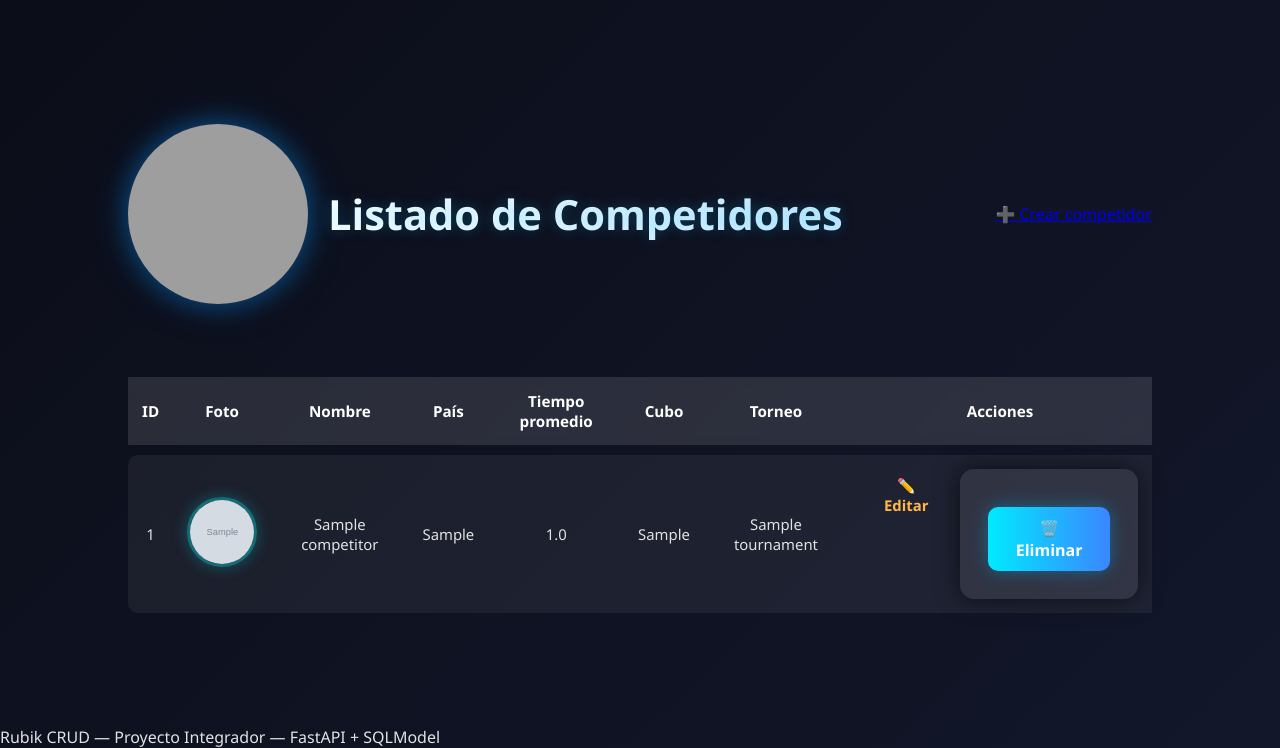
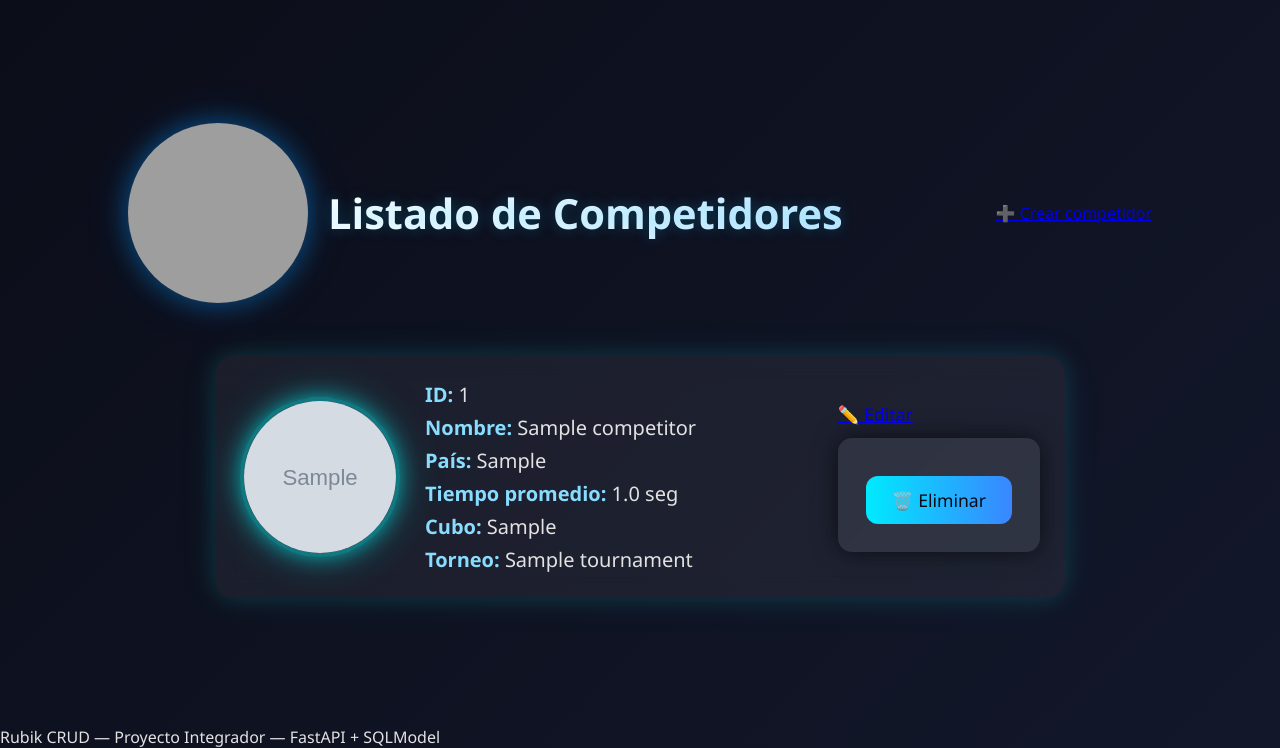
Before and after one commit to Daniel1287946546/rubik_crud, a FastAPI app: page /competitors/ in a window 1280 px wide. Shown: the part 52-800 px from the top of the page. Run offline with FastAPI, Linux system fonts and the light colour scheme; tables that the repository leaves empty hold one stand-in row (values such as "Sample post"); grey boxes marked "Sample" are stand-in pictures; grey boxes are pictures that could not be loaded.

Commit message:
Css competidor, limpio

```diff
--- a/static/css/style.css
+++ b/static/css/style.css
@@ -1,3 +1,6 @@
+/* ================================
+   GLOBAL RESET Y CONFIGURACIÓN
+================================ */
 * {
     margin: 0;
     padding: 0;
@@ -13,6 +16,9 @@ body {
     flex-direction: column;
 }
 
+/* ================================
+   HEADER Y NAVEGACIÓN
+================================ */
 header {
     background: rgba(255,255,255,0.06);
     backdrop-filter: blur(8px);
@@ -39,6 +45,9 @@ nav a:hover {
     text-shadow: 0 0 8px #00eaff;
 }
 
+/* ================================
+   SECCIÓN PRINCIPAL
+================================ */
 main {
     width: 80%;
     margin: auto;
@@ -48,6 +57,9 @@ main {
     align-items: center;
 }
 
+/* ================================
+   HOME
+================================ */
 .home-title {
     font-size: 4rem;
     font-weight: 900;
@@ -106,6 +118,9 @@ main {
     font-weight: 600;
 }
 
+/* ================================
+   FORMULARIOS
+================================ */
 form {
     background: rgba(255,255,255,0.08);
     padding: 28px;
@@ -136,6 +151,7 @@ input:focus, select:focus {
     box-shadow: 0 0 6px #00eaff;
 }
 
+/* BOTONES */
 button {
     padding: 10px;
     background: linear-gradient(90deg, #00eaff, #3a86ff);
@@ -153,7 +169,9 @@ button:hover {
     transform: translateY(-2px);
 }
 
-/* HEADER DE SECCIONES */
+/* ================================
+   PAGE HEADERS
+================================ */
 .page-header {
     width: 100%;
     display: flex;
@@ -177,7 +195,7 @@ button:hover {
     text-shadow: 0px 0px 14px rgba(0,200,255,.25);
 }
 
-/* ICONOS DE LISTAS */
+/* ICONOS */
 .side-icon {
     width: 180px;
     height: 180px;
@@ -191,96 +209,87 @@ button:hover {
         0 0 45px rgba(0,150,255,.2);
 }
 
-/* TABLA GENERAL */
-.table-rubik {
+/* ================================
+   NUEVO DISEÑO — TARJETAS DE COMPETIDORES
+================================ */
+
+.competitor-card {
     width: 100%;
-    margin-top: 35px;
-    border-collapse: separate;
-    border-spacing: 0 10px;
+    max-width: 850px;
+    margin: 25px auto;
+    padding: 25px;
+    background: rgba(255, 255, 255, 0.06);
+    border-radius: 18px;
+    backdrop-filter: blur(12px);
+    box-shadow:
+        0 0 20px rgba(0,255,255,.12),
+        0 0 40px rgba(0,255,255,.08);
+    display: flex;
+    align-items: center;
+    gap: 25px;
+    transition: 0.3s;
 }
 
-.table-rubik thead tr {
-    background: rgba(255,255,255,0.12);
-    backdrop-filter: blur(4px);
+.competitor-card:hover {
+    transform: translateY(-4px);
+    box-shadow:
+        0 0 30px rgba(0,255,255,.2),
+        0 0 60px rgba(0,255,255,.15);
 }
 
-.table-rubik th {
-    padding: 14px;
-    text-align: center;
-    font-size: .95rem;
-    font-weight: 600;
-    color: #fff;
+.competitor-photo {
+    width: 160px;
+    height: 160px;
+    border-radius: 50%;
+    object-fit: cover;
+    border: 4px solid rgba(0,255,255,.4);
+    box-shadow:
+        0 0 20px rgba(0,255,255,.5),
+        0 0 45px rgba(0,255,255,.25);
 }
 
-.table-rubik tbody tr {
-    background: rgba(255,255,255,0.06);
-    transition: .25s;
-    border-radius: 8px;
+.card-info {
+    flex: 1;
+    display: flex;
+    flex-direction: column;
+    gap: 6px;
+    font-size: 1.25rem;
 }
 
-.table-rubik tbody tr:hover {
-    background: rgba(0,255,255,0.14);
+.card-info strong {
+    color: #88ddff;
+    font-weight: 700;
 }
 
-.table-rubik td {
-    padding: 14px;
-    text-align: center;
-    font-size: .93rem;
+/* ACCIONES */
+.card-actions {
+    display: flex;
+    flex-direction: column;
+    gap: 12px;
 }
 
-/* BORDES */
-.table-rubik tbody tr td:first-child {
-    border-radius: 10px 0 0 10px;
+.card-actions .btn-edit {
+    font-size: 1.1rem;
 }
 
-.table-rubik tbody tr td:last-child {
-    border-radius: 0 10px 10px 0;
+.card-actions .btn-delete {
+    padding: 12px 26px;
+    font-size: 1.1rem;
+    border-radius: 12px;
 }
 
-/* BOTONES */
-.actions {
-    display: flex;
-    justify-content: center;
-    gap: 10px;
-}
-
-.btn-edit {
-    padding: 6px 14px;
-    color: #ffb74a;
-    font-weight: 600;
-    text-decoration: none;
-    border-radius: 6px;
-}
-
-.btn-edit:hover {
-    color: #ffd18b;
-    text-shadow: 0 0 8px rgba(255,200,100,.5);
-}
-
-.btn-delete {
-    padding: 10px 22px;
-    border: none;
-    color: #fff;
-    background: linear-gradient(90deg, #00eaff, #3a86ff);
-    border-radius: 10px;
-    font-weight: 600;
-    cursor: pointer;
-    box-shadow: 0 0 18px rgba(0,180,255,.4);
-    transition: .3s;
-}
-
-.btn-delete:hover {
-    transform: scale(1.03);
-}
-
-/* NO DATA */
+/* ================================
+   NO DATA
+================================ */
 .empty-msg {
     margin-top: 25px;
     opacity: .7;
     font-size: 1.05rem;
 }
 
-/* RESPONSIVE */
+/* ================================
+   RESPONSIVE
+================================ */
 @media(max-width: 720px) {
     main {
         width: 92%;
@@ -299,4 +308,17 @@ button:hover {
         width: 120px;
         height: 120px;
     }
+
+    /* TARJETAS RESPONSIVE */
+    .competitor-card {
+        flex-direction: column;
+        text-align: center;
+        padding: 20px;
+    }
+
+    .card-actions {
+        flex-direction: row;
+        justify-content: center;
+        gap: 16px;
+    }
 }
--- a/templates/competitor_list.html
+++ b/templates/competitor_list.html
@@ -18,65 +18,51 @@
     <a href="/competitors/new" class="btn-box-create">➕ Crear competidor</a>
 </div>
 
+
 {% if competitors %}
-<table class="table-rubik">
 
-    <thead>
-        <tr>
-            <th>ID</th>
-            <th>Foto</th>
-            <th>Nombre</th>
-            <th>País</th>
-            <th>Tiempo promedio</th>
-            <th>Cubo</th>
-            <th>Torneo</th>
-            <th>Acciones</th>
-        </tr>
-    </thead>
+    {% for c in competitors %}
+    <div class="competitor-card">
 
-    <tbody>
-        {% for c in competitors %}
-        <tr>
-            <td>{{ c.id }}</td>
+        <!-- FOTO DEL COMPETIDOR -->
+        {% if c.image_url %}
+            <img src="{{ c.image_url }}" class="competitor-photo">
+        {% else %}
+            <div class="competitor-photo"
+                 style="display:flex;justify-content:center;align-items:center;font-size:3rem;opacity:.3;">
+                 📷
+            </div>
+        {% endif %}
 
-            <td>
-                {% if c.image_url %}
-                    <img src="{{ c.image_url }}"
-                         style="
-                            width: 70px;
-                            height: 70px;
-                            border-radius: 50%;
-                            object-fit: cover;
-                            border: 3px solid rgba(0,255,255,.35);
-                            box-shadow: 0 0 16px rgba(0,255,255,.25);
-                         ">
-                {% else %}
-                    <span style="opacity: .4;">📷</span>
-                {% endif %}
-            </td>
+        <!-- INFORMACIÓN DEL COMPETIDOR -->
+        <div class="card-info">
+            <p><strong>ID:</strong> {{ c.id }}</p>
+            <p><strong>Nombre:</strong> {{ c.name }}</p>
+            <p><strong>País:</strong> {{ c.country }}</p>
+            <p><strong>Tiempo promedio:</strong> {{ c.average_time }} seg</p>
+            <p><strong>Cubo:</strong> {{ c.cube.brand if c.cube else "—" }}</p>
+            <p><strong>Torneo:</strong> {{ c.tournament.name if c.tournament else "—" }}</p>
+        </div>
 
-            <td>{{ c.name }}</td>
-            <td>{{ c.country }}</td>
-            <td>{{ c.average_time }}</td>
-            <td>{{ c.cube.brand if c.cube else "—" }}</td>
-            <td>{{ c.tournament.name if c.tournament else "—" }}</td>
+        <!-- ACCIONES -->
+        <div class="card-actions">
 
-            <td class="actions">
-                <a class="btn-edit" href="/competitors/{{ c.id }}/edit">✏️ Editar</a>
+            <a class="btn-edit" href="/competitors/{{ c.id }}/edit">✏️ Editar</a>
 
-                <form method="post" action="/competitors/{{ c.id }}/delete"
-                      onsubmit="return confirm('¿Eliminar competidor?')">
-                    <button class="btn-delete" type="submit">🗑️ Eliminar</button>
-                </form>
-            </td>
-        </tr>
-        {% endfor %}
-    </tbody>
+            <form method="post" action="/competitors/{{ c.id }}/delete"
+                  onsubmit="return confirm('¿Eliminar competidor?')">
+                <button class="btn-delete" type="submit">🗑️ Eliminar</button>
+            </form>
 
-</table>
+        </div>
+
+    </div>
+    {% endfor %}
 
 {% else %}
+
 <p class="empty-msg">No hay competidores registrados aún.</p>
+
 {% endif %}
 
 {% endblock %}
```
